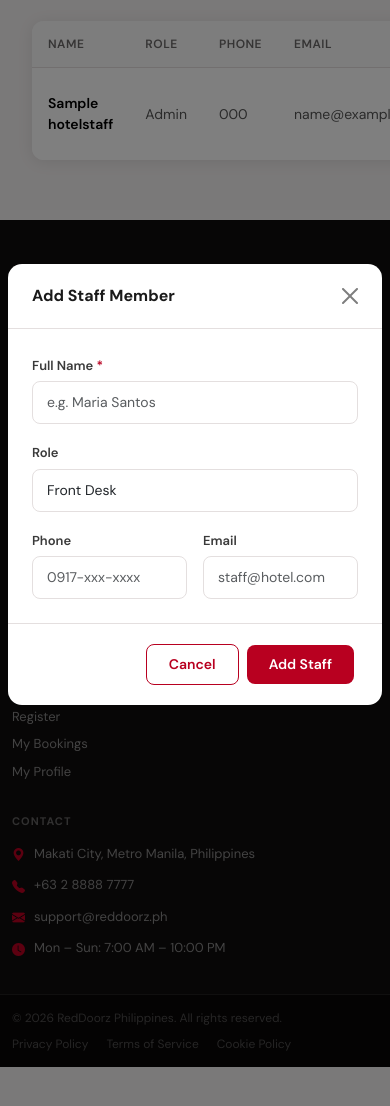
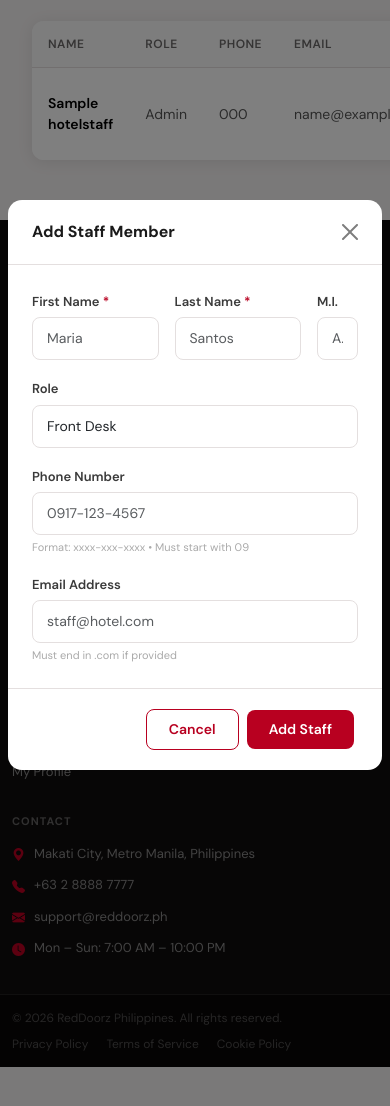
Before and after one commit to Dhaiku/RedDoorz-v2, a PHP site: page /owner/manage_staff.php in a window 390 px wide, after a click on "Add Staff". Shown: the part 158-1264 px from the top of the page. Run offline with PHP 8.4, Linux system fonts and the light colour scheme; a user stored in the database is signed in; tables that the repository leaves empty hold one stand-in row (values such as "Sample post").

Commit message:
owner/manage_staff.php: split name into First/Last/MI, add PH phone formatting and email validation
Co-Authored-By: Claude Sonnet 4.6 <noreply@anthropic.com>

```diff
--- a/owner/manage_staff.php
+++ b/owner/manage_staff.php
@@ -15,13 +15,29 @@ $msg = ''; $error = '';
 
 // Add staff
 if (isset($_POST['add_staff']) && $hasTable) {
-    $name   = trim($conn->real_escape_string($_POST['staff_name']  ?? ''));
-    $role   = trim($conn->real_escape_string($_POST['staff_role']  ?? 'front_desk'));
-    $phone  = trim($conn->real_escape_string($_POST['staff_phone'] ?? ''));
-    $email  = trim($conn->real_escape_string($_POST['staff_email'] ?? ''));
-    if (!$name) {
-        $error = 'Staff name is required.';
+    $fname  = trim($conn->real_escape_string($_POST['staff_fname']  ?? ''));
+    $lname  = trim($conn->real_escape_string($_POST['staff_lname']  ?? ''));
+    $mi     = trim($conn->real_escape_string($_POST['staff_mi']     ?? ''));
+    $role   = trim($conn->real_escape_string($_POST['staff_role']   ?? 'front_desk'));
+    $phone  = trim($_POST['staff_phone'] ?? '');
+    $email  = trim($_POST['staff_email'] ?? '');
+
+    $fullName    = trim($fname . ' ' . $lname . ($mi ? ' ' . rtrim($mi, '.') . '.' : ''));
+    $phoneDigits = preg_replace('/\D/', '', $phone);
+
+    if (!$fname || !$lname) {
+        $error = 'First name and last name are required.';
+    } elseif ($email !== '' && (!filter_var($email, FILTER_VALIDATE_EMAIL) || !preg_match('/\.com$/i', $email))) {
+        $error = 'Please enter a valid email address ending in .com (e.g. staff@hotel.com).';
+    } elseif ($phone !== '' && (strlen($phoneDigits) !== 11 || substr($phoneDigits, 0, 2) !== '09')) {
+        $error = 'Phone number must be a valid 11-digit PH number starting with 09 (e.g. 0917-123-4567).';
     } else {
+        if ($phoneDigits) {
+            $phone = substr($phoneDigits,0,4).'-'.substr($phoneDigits,4,3).'-'.substr($phoneDigits,7,4);
+        }
+        $name  = $conn->real_escape_string($fullName);
+        $phone = $conn->real_escape_string($phone);
+        $email = $conn->real_escape_string($email);
         $conn->query("INSERT INTO HotelStaff (Staff_HotelId,Staff_OwnerId,Staff_Name,Staff_Role,Staff_Phone,Staff_Email) VALUES ($hotelId,$acctId,'$name','$role','$phone','$email')");
         $msg = 'Staff member added.';
     }
@@ -153,11 +169,21 @@ include "../layout/layout.php";
                 <h5 class="modal-title" style="font-size:16px; font-weight:700;">Add Staff Member</h5>
                 <button type="button" class="btn-close" data-bs-dismiss="modal"></button>
             </div>
-            <form method="POST">
+            <form method="POST" novalidate>
                 <div class="modal-body" style="padding:24px;">
-                    <div class="mb-3">
-                        <label class="form-label">Full Name <span style="color:var(--rd-red)">*</span></label>
-                        <input type="text" name="staff_name" class="form-control" placeholder="e.g. Maria Santos" required>
+                    <div class="row g-3 mb-3">
+                        <div class="col-5">
+                            <label class="form-label">First Name <span style="color:var(--rd-red)">*</span></label>
+                            <input type="text" name="staff_fname" class="form-control" placeholder="Maria" required>
+                        </div>
+                        <div class="col-5">
+                            <label class="form-label">Last Name <span style="color:var(--rd-red)">*</span></label>
+                            <input type="text" name="staff_lname" class="form-control" placeholder="Santos" required>
+                        </div>
+                        <div class="col-2">
+                            <label class="form-label">M.I.</label>
+                            <input type="text" name="staff_mi" class="form-control" placeholder="A." maxlength="3">
+                        </div>
                     </div>
                     <div class="mb-3">
                         <label class="form-label">Role</label>
@@ -169,15 +195,20 @@ include "../layout/layout.php";
                             <option value="manager">Manager</option>
                         </select>
                     </div>
-                    <div class="row g-3">
-                        <div class="col-6">
-                            <label class="form-label">Phone</label>
-                            <input type="tel" name="staff_phone" class="form-control" placeholder="0917-xxx-xxxx">
-                        </div>
-                        <div class="col-6">
-                            <label class="form-label">Email</label>
-                            <input type="email" name="staff_email" class="form-control" placeholder="staff@hotel.com">
-                        </div>
+                    <div class="mb-3">
+                        <label class="form-label">Phone Number</label>
+                        <input type="tel" name="staff_phone" id="staff_phone" class="form-control"
+                               placeholder="0917-123-4567" maxlength="13"
+                               oninput="formatStaffPhone(this)">
+                        <div style="font-size:11px; color:#aaa; margin-top:4px;">Format: xxxx-xxx-xxxx &bull; Must start with 09</div>
+                    </div>
+                    <div class="mb-0">
+                        <label class="form-label">Email Address</label>
+                        <input type="email" name="staff_email" class="form-control"
+                               placeholder="staff@hotel.com"
+                               pattern="[a-zA-Z0-9._%+\-]+@[a-zA-Z0-9.\-]+\.com"
+                               title="Email must end in .com (e.g. staff@hotel.com)">
+                        <div style="font-size:11px; color:#aaa; margin-top:4px;">Must end in .com if provided</div>
                     </div>
                 </div>
                 <div class="modal-footer" style="border-top:1px solid var(--rd-border); padding:16px 24px;">
@@ -189,4 +220,13 @@ include "../layout/layout.php";
     </div>
 </div>
 
+<script>
+function formatStaffPhone(input) {
+    let v = input.value.replace(/\D/g, '').substring(0, 11);
+    if (v.length > 7)      v = v.substring(0,4) + '-' + v.substring(4,7) + '-' + v.substring(7);
+    else if (v.length > 4) v = v.substring(0,4) + '-' + v.substring(4);
+    input.value = v;
+}
+</script>
+
 <?php include "../layout/footer.php"; ?>
```
